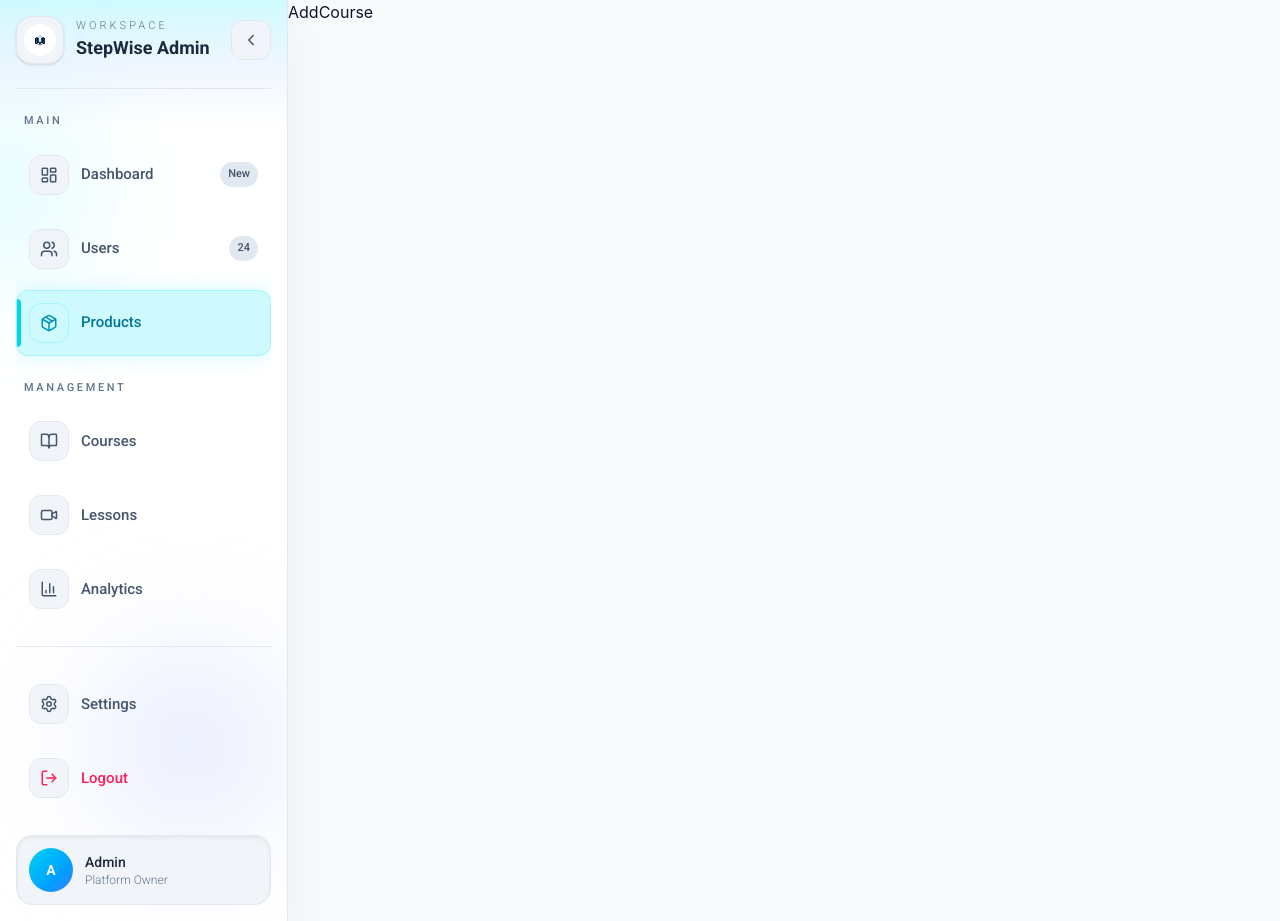
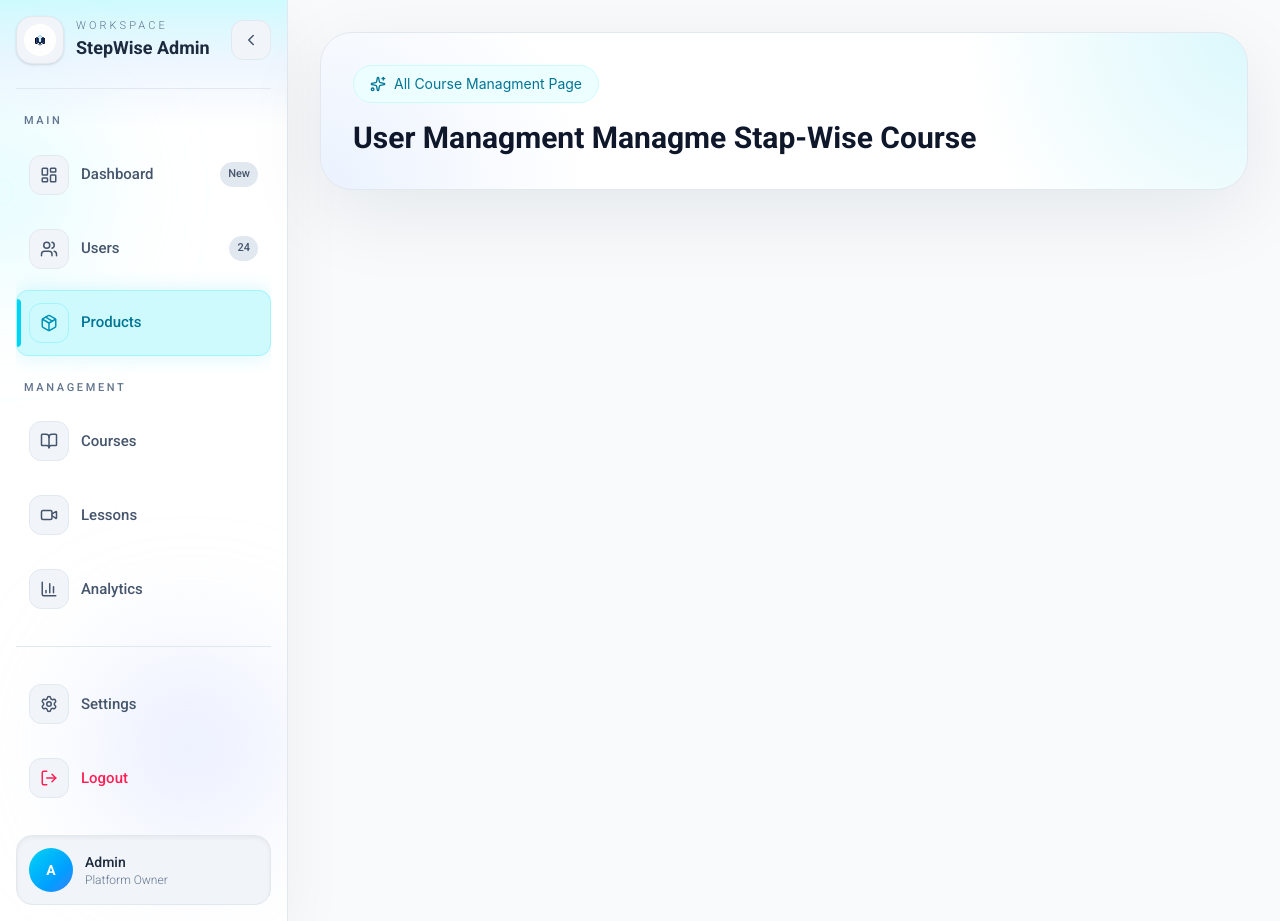
Before and after one commit to Step-Wise-Roadmaps/Step-Wise, a React (Vite) app in the folder Frontend/: page /admin-dashboard/addcourse in a window 1280 px wide. Built offline with nearby package versions, Linux system fonts and the light colour scheme; no server answers; sample sign-in values are in the browser's storage.

Commit message:
feat: add course header

```diff
--- a/Frontend/src/components/CourseManagement/AddCourse.jsx
+++ b/Frontend/src/components/CourseManagement/AddCourse.jsx
@@ -1,8 +1,31 @@
+
+import {
+    Users,
+    UserStar,
+    Sparkles,
+} from 'lucide-react'
 
 function AddCourse() {
     return(
         <>
-            <h1>AddCourse</h1>
+            <div className='mx-auto flex w-full max-w-8xl flex-col gap-6 p-4 pt-20 md:p-6 md:pt-6 lg:p-8'>
+                <section className='relative overflow-hidden rounded-[2rem] border border-slate-200 bg-white p-6 shadow-[0_24px_80px_rgba(15,23,42,0.08)] md:p-8'>
+                        <div className="absolute inset-0 bg-[radial-gradient(circle_at_top_right,_rgba(34,211,238,0.16),_transparent_30%),radial-gradient(circle_at_bottom_left,_rgba(59,130,246,0.10),_transparent_28%)]" />
+
+                        <div className='relative flex flex-col gap-6 lg:flex-row lg:items-center lg:justify-between'>
+                            <div className='max-w-2xl space-y-4'>
+                                <div className="inline-flex items-center gap-2 rounded-full border border-cyan-100 bg-cyan-50 px-4 py-2 text-sm text-cyan-700">
+                                    <Sparkles size={16} />
+                                    All Course Managment Page
+                                </div>
+
+                                <div className='space-y-5'>
+                                    <h1 className='roboto-bold text-2xl leading-tight text-slate-900 md:text-3xl'>User Managment Managme Stap-Wise Course</h1>
+                                </div>
+                            </div>
+                        </div>
+                </section>
+            </div>
         </>
     )
 }
```
